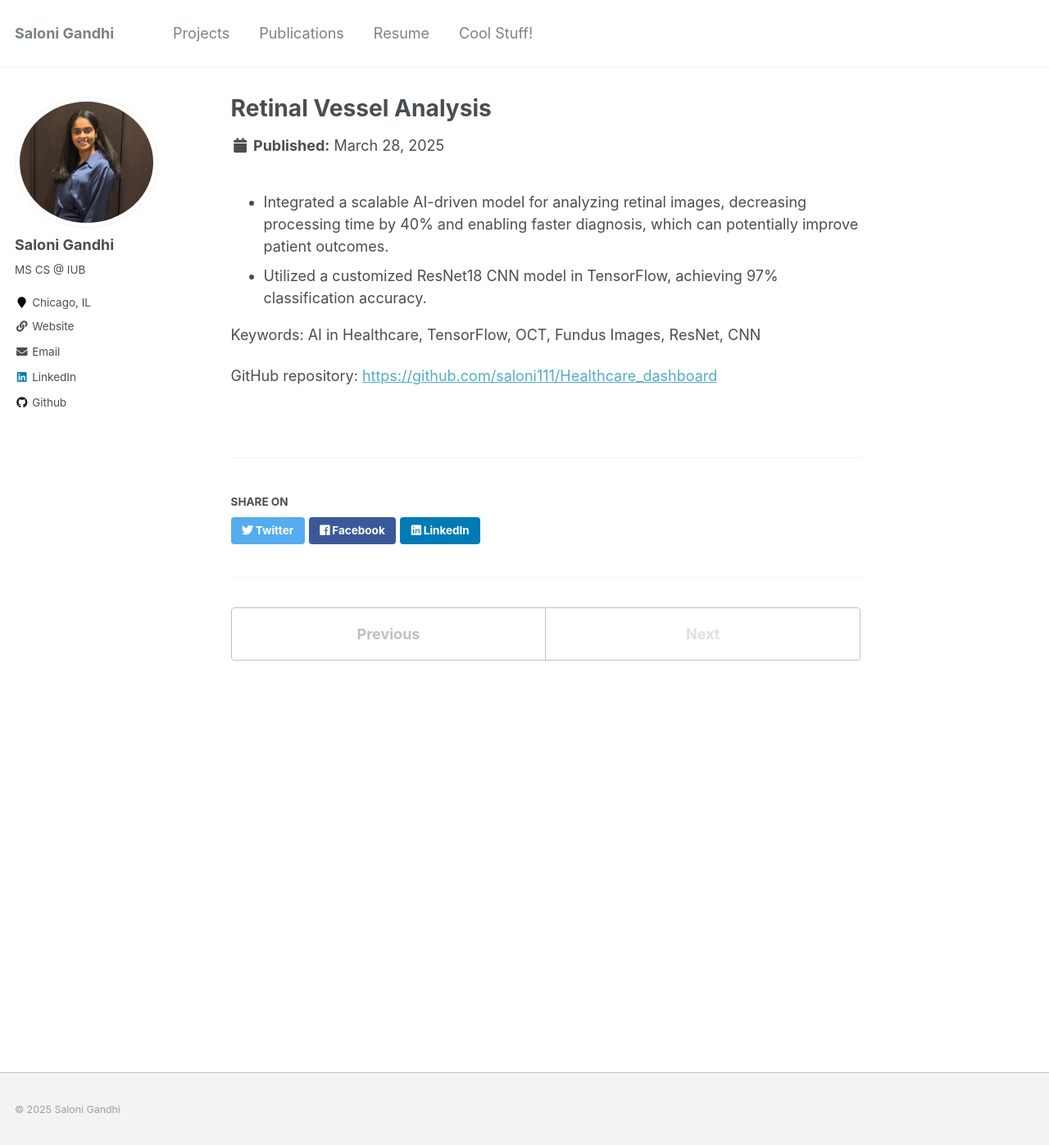
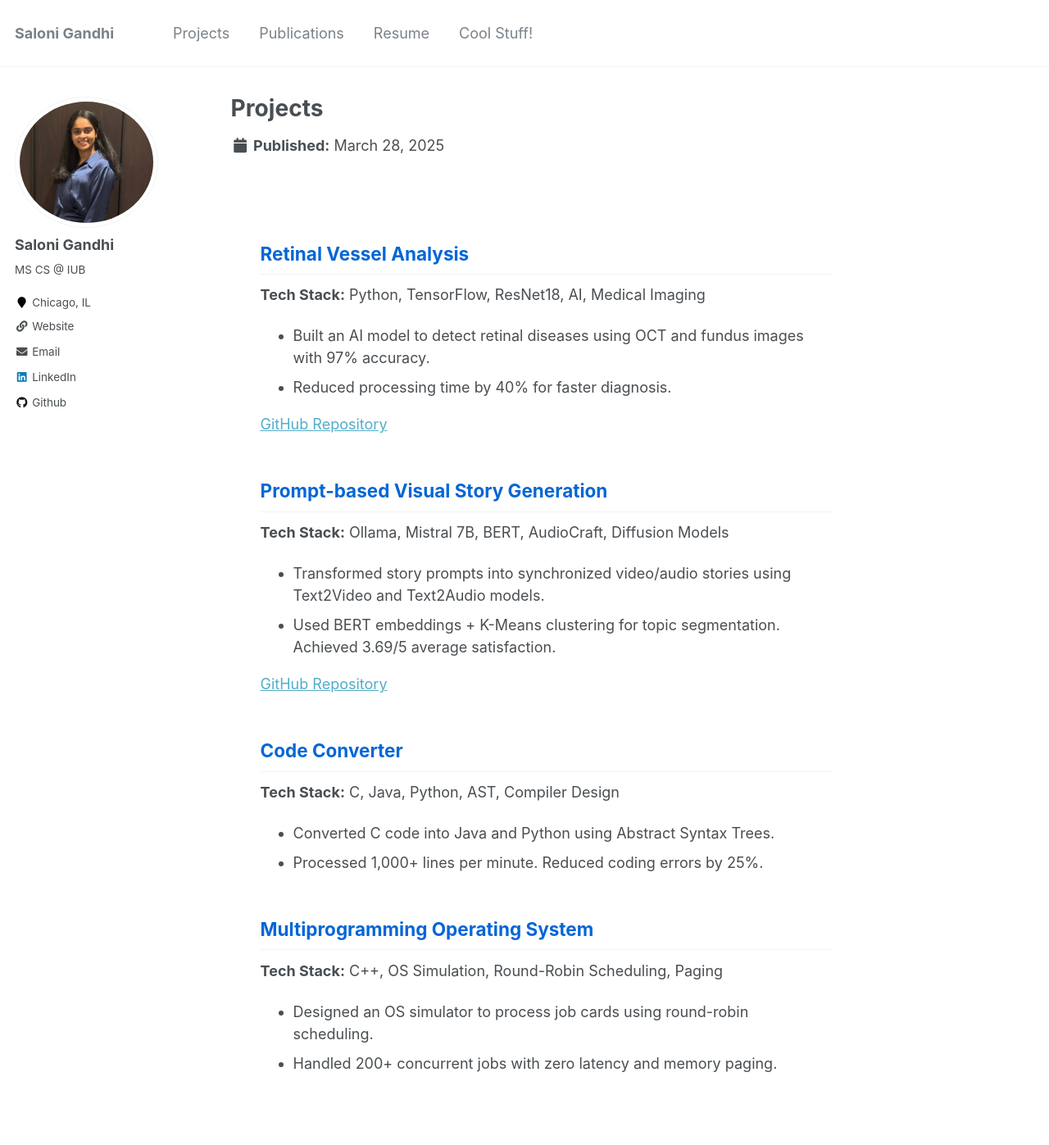
Before and after one commit to saloni111/saloni111.github.io, a Jekyll site: the page built from _portfolio/story-project.html, in a window 1280 px wide and 1400 px high. Shown: the top 1397 px of the window at 82% size. Built offline with Jekyll 4.4.1, drawn with Linux system fonts in a browser that asks for light colours.

Commit message:
Update story-project.html

```diff
--- a/_portfolio/story-project.html
+++ b/_portfolio/story-project.html
@@ -1,14 +1,46 @@
 ---
-title: "Retinal Vessel Analysis"
-excerpt: "AI-powered diagnosis of retinal disease using OCT and fundus images <br/><img src='/images/editing-talk.png'>"
+title: "Projects"
 collection: portfolio
 ---
 
-<ul>
-  <li>Integrated a scalable AI-driven model for analyzing retinal images, decreasing processing time by 40% and enabling faster diagnosis, which can potentially improve patient outcomes.</li>
-  <li>Utilized a customized ResNet18 CNN model in TensorFlow, achieving 97% classification accuracy.</li>
-</ul>
+<div class="projects-container" style="max-width: 900px; margin: auto; padding: 2rem;">
 
-<p>Keywords: AI in Healthcare, TensorFlow, OCT, Fundus Images, ResNet, CNN</p>
+  <div class="project" style="margin-bottom: 3rem;">
+    <h2 style="color:#0366d6;">Retinal Vessel Analysis</h2>
+    <p><strong>Tech Stack:</strong> Python, TensorFlow, ResNet18, AI, Medical Imaging</p>
+    <ul>
+      <li>Built an AI model to detect retinal diseases using OCT and fundus images with 97% accuracy.</li>
+      <li>Reduced processing time by 40% for faster diagnosis.</li>
+    </ul>
+    <p><a href="https://github.com/saloni111/Healthcare_dashboard" target="_blank">GitHub Repository</a></p>
+  </div>
 
-<p>GitHub repository: <a href="https://github.com/saloni111/Healthcare_dashboard">https://github.com/saloni111/Healthcare_dashboard</a></p>
+  <div class="project" style="margin-bottom: 3rem;">
+    <h2 style="color:#0366d6;">Prompt-based Visual Story Generation</h2>
+    <p><strong>Tech Stack:</strong> Ollama, Mistral 7B, BERT, AudioCraft, Diffusion Models</p>
+    <ul>
+      <li>Transformed story prompts into synchronized video/audio stories using Text2Video and Text2Audio models.</li>
+      <li>Used BERT embeddings + K-Means clustering for topic segmentation. Achieved 3.69/5 average satisfaction.</li>
+    </ul>
+    <p><a href="https://github.com/parnerka/CSCI-544-Project-Fall23-Group27" target="_blank">GitHub Repository</a></p>
+  </div>
+
+  <div class="project" style="margin-bottom: 3rem;">
+    <h2 style="color:#0366d6;">Code Converter</h2>
+    <p><strong>Tech Stack:</strong> C, Java, Python, AST, Compiler Design</p>
+    <ul>
+      <li>Converted C code into Java and Python using Abstract Syntax Trees.</li>
+      <li>Processed 1,000+ lines per minute. Reduced coding errors by 25%.</li>
+    </ul>
+  </div>
+
+  <div class="project" style="margin-bottom: 3rem;">
+    <h2 style="color:#0366d6;">Multiprogramming Operating System</h2>
+    <p><strong>Tech Stack:</strong> C++, OS Simulation, Round-Robin Scheduling, Paging</p>
+    <ul>
+      <li>Designed an OS simulator to process job cards using round-robin scheduling.</li>
+      <li>Handled 200+ concurrent jobs with zero latency and memory paging.</li>
+    </ul>
+  </div>
+
+</div>
```
